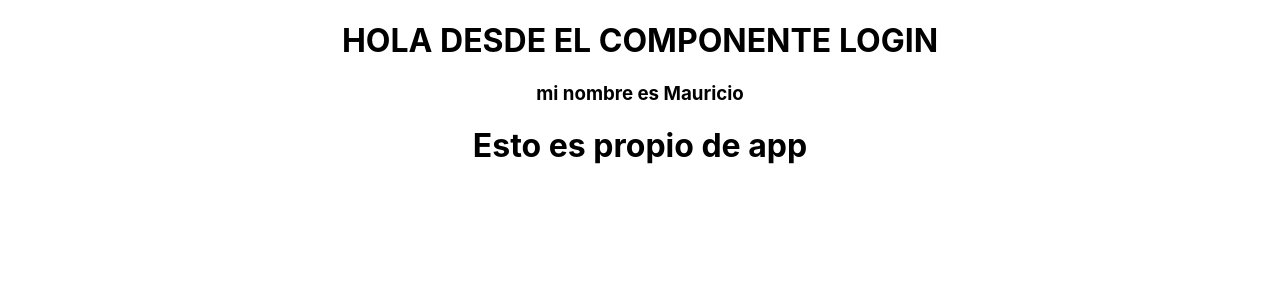
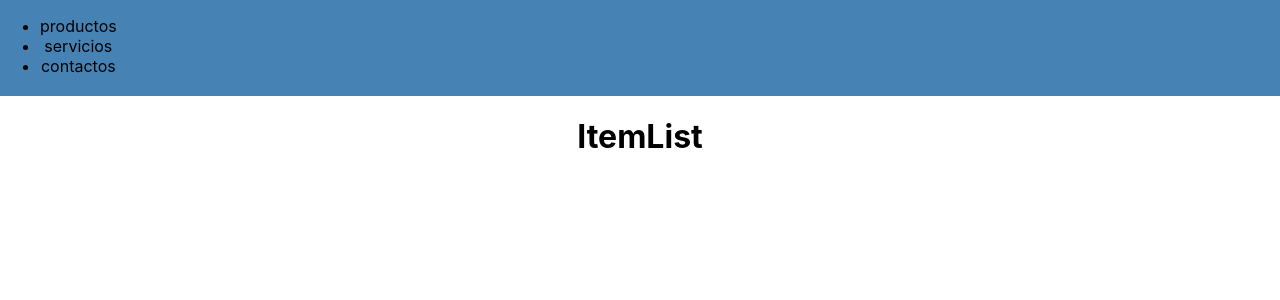
Before and after one commit to Mautt40/Proy-React-Js.--Deimos, a React (Create React App) app: page / in a window 1280 px wide. Shown: the top 300 px of the page. Built offline with nearby package versions, Linux system fonts and the light colour scheme.

Commit message:
preparando entrega

```diff
--- a/package.json
+++ b/package.json
@@ -3,6 +3,11 @@
   "version": "0.1.0",
   "private": true,
   "dependencies": {
+    "@emotion/react": "^11.10.6",
+    "@emotion/styled": "^11.10.6",
+    "@fontsource/roboto": "^4.5.8",
+    "@mui/icons-material": "^5.11.11",
+    "@mui/material": "^5.11.15",
     "@testing-library/jest-dom": "^5.16.5",
     "@testing-library/react": "^13.4.0",
     "@testing-library/user-event": "^13.5.0",
--- a/src/App.js
+++ /dev/null
@@ -1,14 +0,0 @@
-
-import "./App.css";
-import { Login } from "./Login";
-
-function App() {
-  return (
-    <div className="App">
-      <Login />
-      <h1>Esto es propio de app </h1>
-    </div>
-  );
-}
-
-export default App;
--- /dev/null
+++ b/src/App.jsx
@@ -0,0 +1,14 @@
+import "./App.css";
+import ItemList from "./components/ItemList/ItemList";
+import {Navbar} from "./components/Navbar/Navbar"
+function App() {
+  return (
+    <div className="App">
+      <Navbar />
+      <ItemList/>
+
+    </div>
+  )
+}
+
+export default App;
--- a/src/Login.jsx
+++ /dev/null
@@ -1,10 +0,0 @@
-export const Login = () => {
-  let nombre = "Mauricio";
-
-  return (
-    <div>
-      <h1> HOLA DESDE EL COMPONENTE LOGIN</h1>
-      <h3> mi nombre es {nombre}</h3>
-    </div>
-  );
-};
--- /dev/null
+++ b/src/components/ItemList/ItemList.jsx
@@ -0,0 +1,8 @@
+
+const ItemList = () => {
+  return (
+    <h1>ItemList</h1>
+  )
+}
+
+export default ItemList
--- /dev/null
+++ b/src/components/Navbar/Navbar.jsx
@@ -0,0 +1,16 @@
+//import "./Navbar.css"---esto es css puro---
+import styles from "./Navbar.module.css"
+
+export const Navbar = () => {
+
+   return (
+   <div className={styles.containerNavbar}>
+      <ul>
+         <li>productos</li>
+         <li>servicios</li>
+         <li>contactos</li>
+      </ul>
+
+   </div>
+   );
+};
--- /dev/null
+++ b/src/components/Navbar/Navbar.module.css
@@ -0,0 +1,8 @@
+.containerNavbar{
+width: 100%;
+height: 12vh;
+display:flex;
+justify-content: space-between;
+background-color: steelblue;
+
+}
--- a/src/index.js
+++ b/src/index.js
@@ -1,8 +1,8 @@
 import React from 'react';
 import ReactDOM from 'react-dom/client';
 import './index.css';
-import App from './App';
+import App from './App.jsx';
 
 
 const root = ReactDOM.createRoot(document.getElementById('root'));
-root.render(<App />);
+root.render(<App />);// <= componentes que se estan ejecuntando//
```
Also changed, not shown: src/components/ItemList/ItemList.css (added), src/logo.svg (deleted), 1 other file (tests, documents, lock files or other folders).
